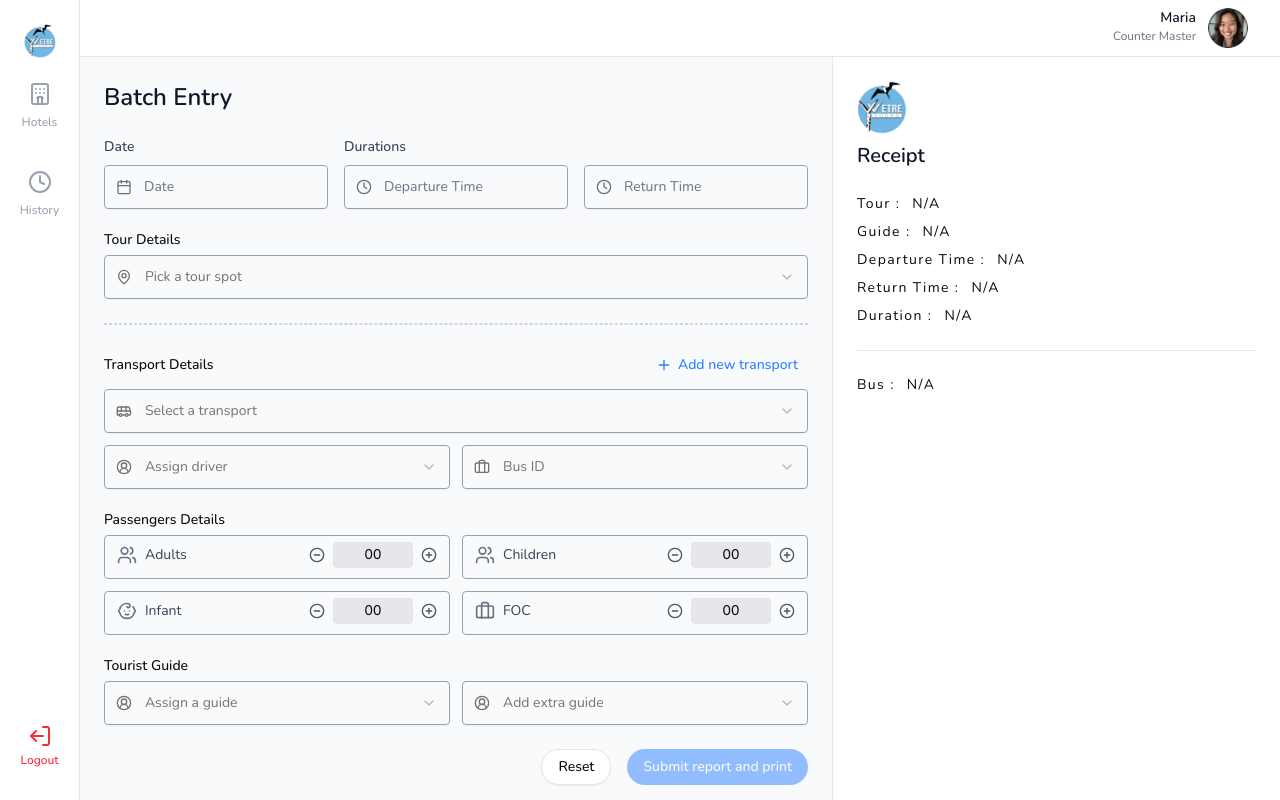
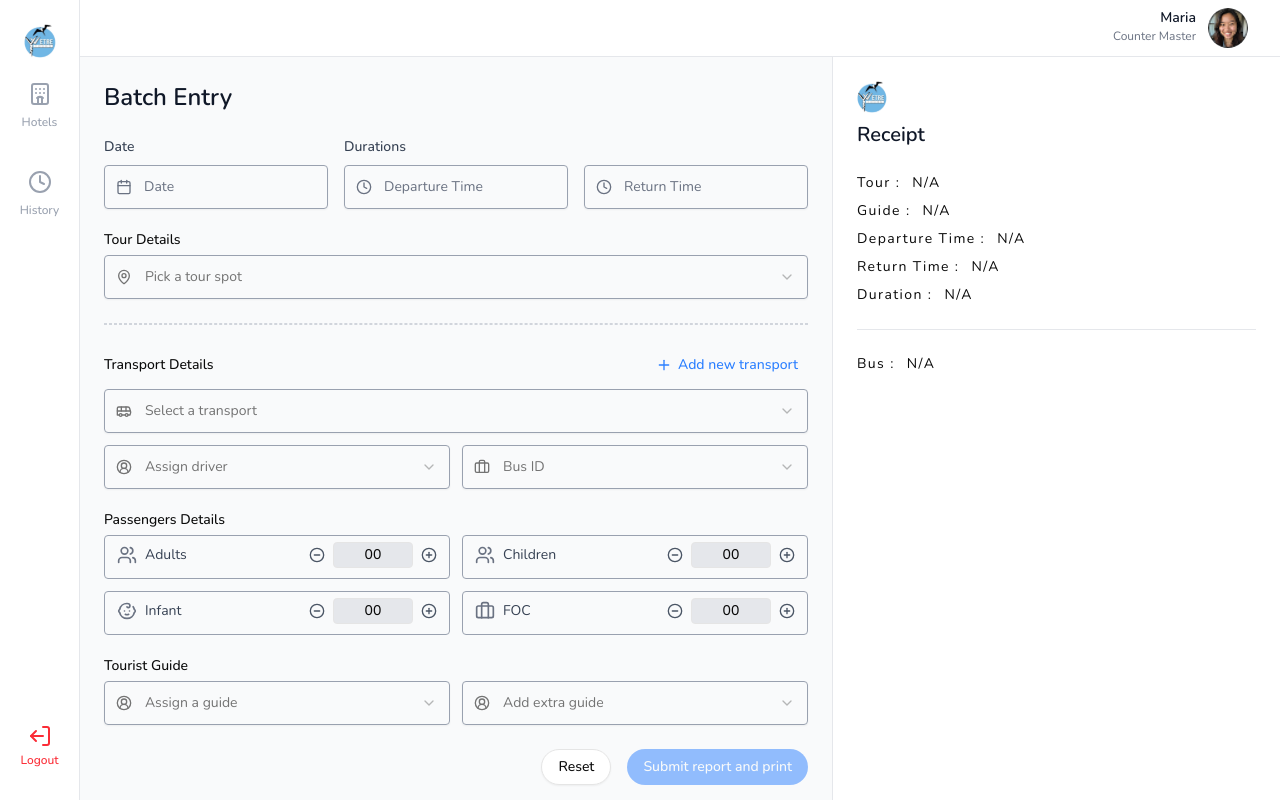
Before and after one commit to suman-chandra-barman/etre-tours-frontend, a Next.js app: page /cruise-sales in a window 1280 px wide. Built offline with nearby package versions, Linux system fonts and the light colour scheme.

Commit message:
fix: adjust logo size in CruiseTransportInfo and PartnerTransportInfo headers for consistency

```diff
--- a/components/sales/transportInfo/CruiseTransportInfo.tsx
+++ b/components/sales/transportInfo/CruiseTransportInfo.tsx
@@ -66,7 +66,7 @@ function CruiseTransportInfo({ formData, className }: CruiseTransportInfoProps)
       <div className="">
         {/* Header */}
         <header className="mb-6">
-          <Image src={logo} alt="Company Logo" width={50} height={50} />
+          <Image src={logo} alt="Company Logo" width={30} height={50} />
           <h2 className="text-xl font-semibold text-gray-900 mt-2">Receipt</h2>
         </header>
 
--- a/components/sales/transportInfo/PartnerTransportInfo.tsx
+++ b/components/sales/transportInfo/PartnerTransportInfo.tsx
@@ -37,7 +37,7 @@ function PartnerTransportInfo({ formData = {}, className }: PartnerTransportInfo
       <div className="">
         {/* Header */}
         <div className="mb-4">
-          <Image src={logo} alt="Company Logo" width={50} height={50} />
+          <Image src={logo} alt="Company Logo" width={30} height={32} />
           <h2 className="text-xl font-semibold text-gray-900 mt-2">Invoice</h2>
         </div>
 
```
